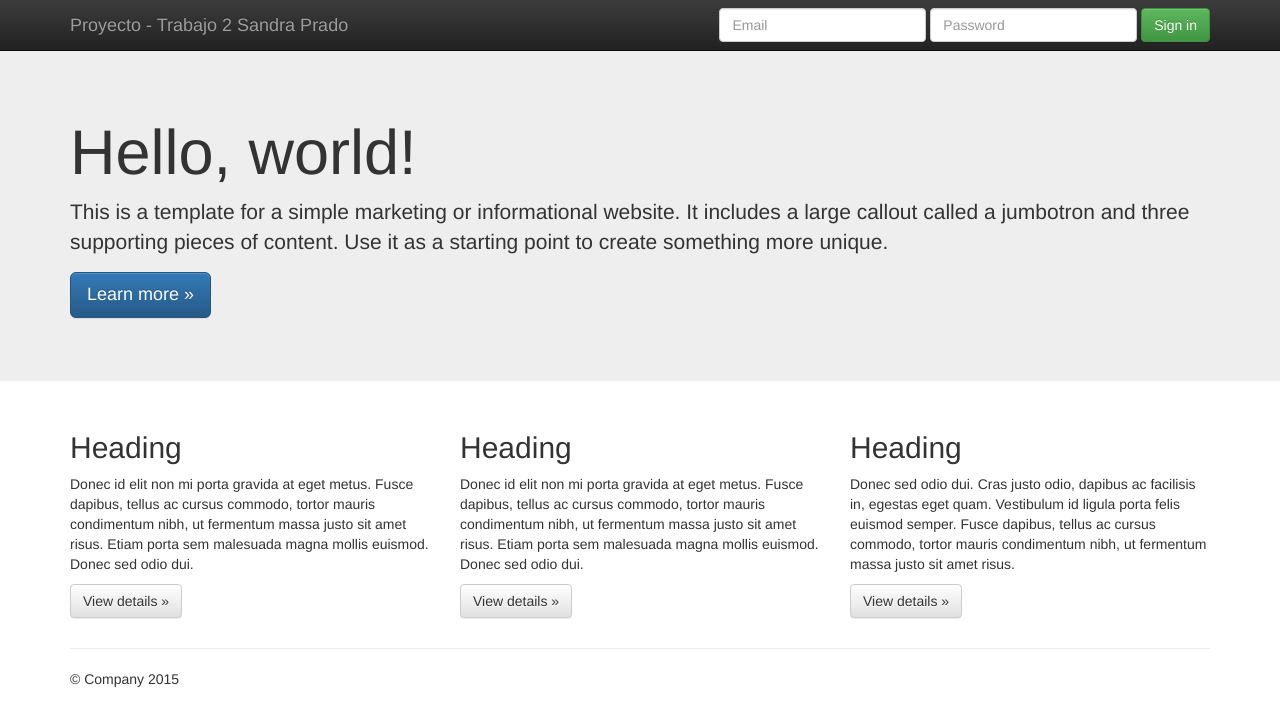
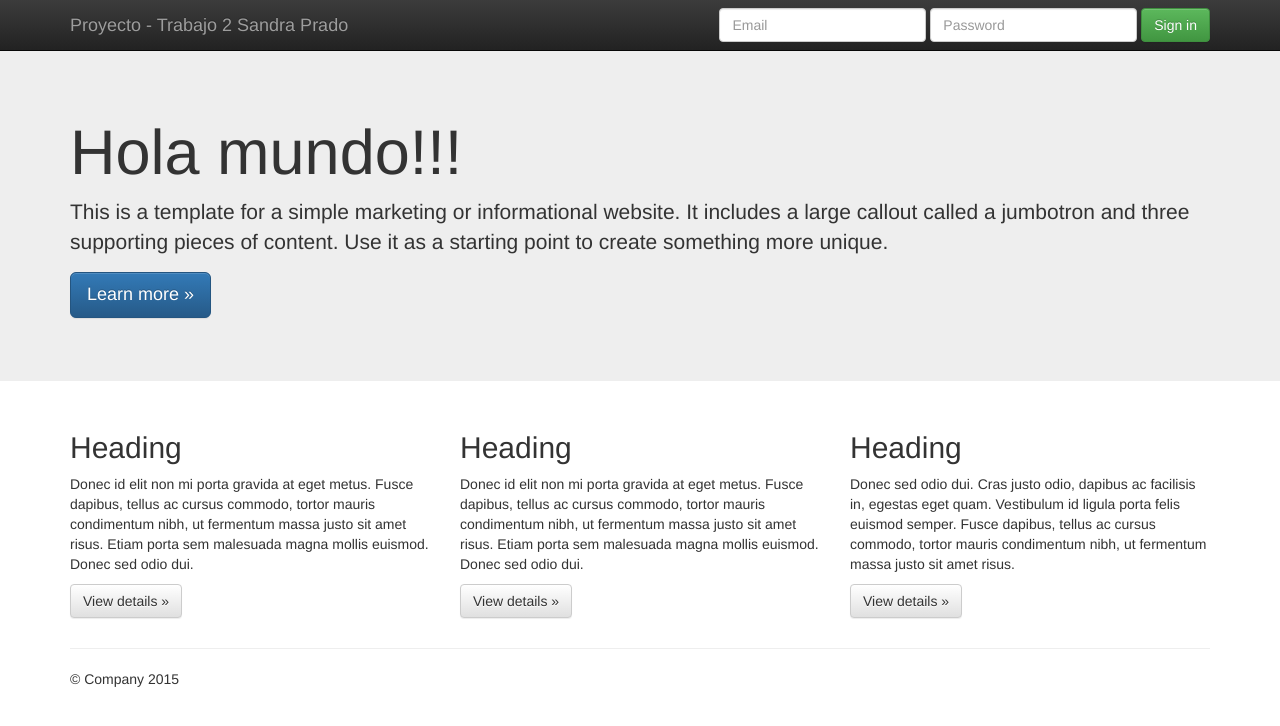
Before and after one commit to pradosan2022/Trabajo2_Sandra_Prado, a plain HTML site: page index.html in a window 1280 px wide. Drawn offline with nearby package versions, Linux system fonts and the light colour scheme.

Commit message:
Se actualiza por segunda vez el archivo index

```diff
--- a/index.html
+++ b/index.html
@@ -55,7 +55,7 @@
     <!-- Main jumbotron for a primary marketing message or call to action -->
     <div class="jumbotron">
       <div class="container">
-        <h1>Hello, world!</h1>
+        <h1>Hola mundo!!!</h1>
         <p>This is a template for a simple marketing or informational website. It includes a large callout called a jumbotron and three supporting pieces of content. Use it as a starting point to create something more unique.</p>
         <p><a class="btn btn-primary btn-lg" href="#" role="button">Learn more &raquo;</a></p>
       </div>
```
